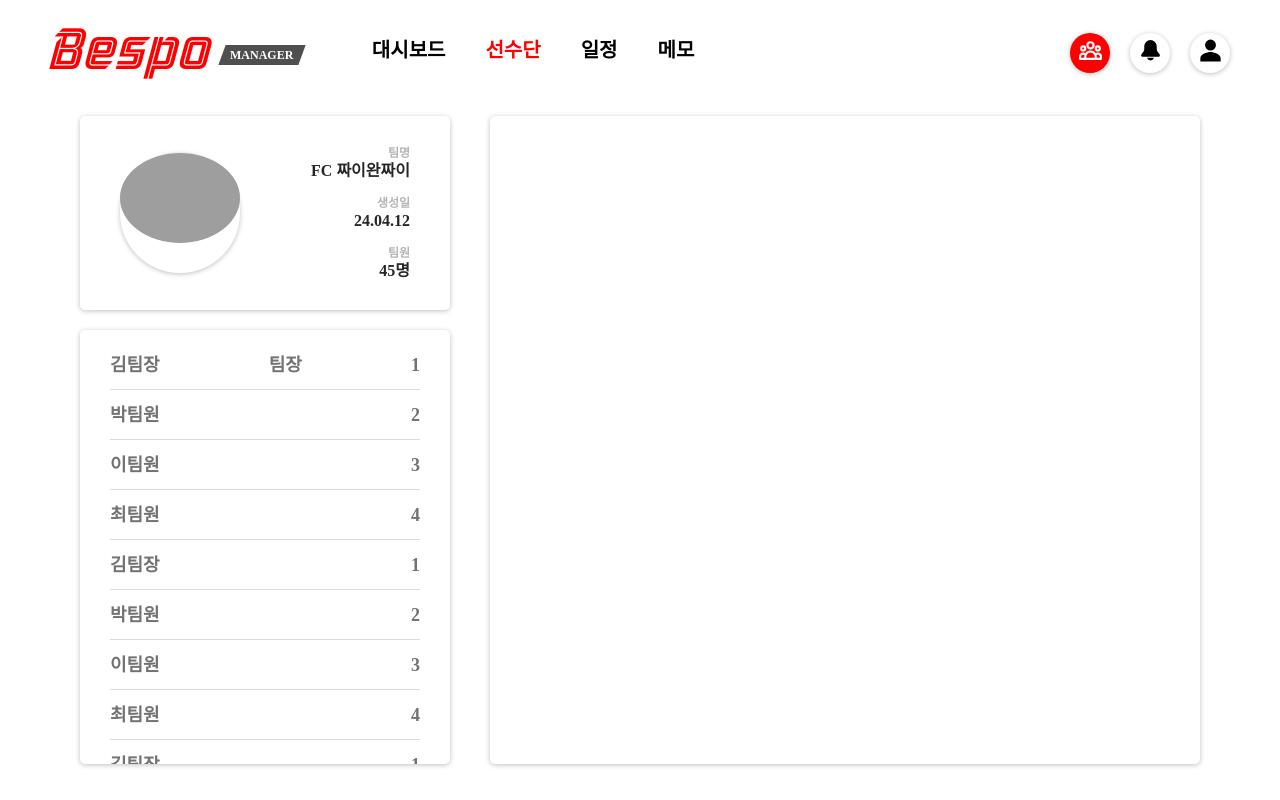
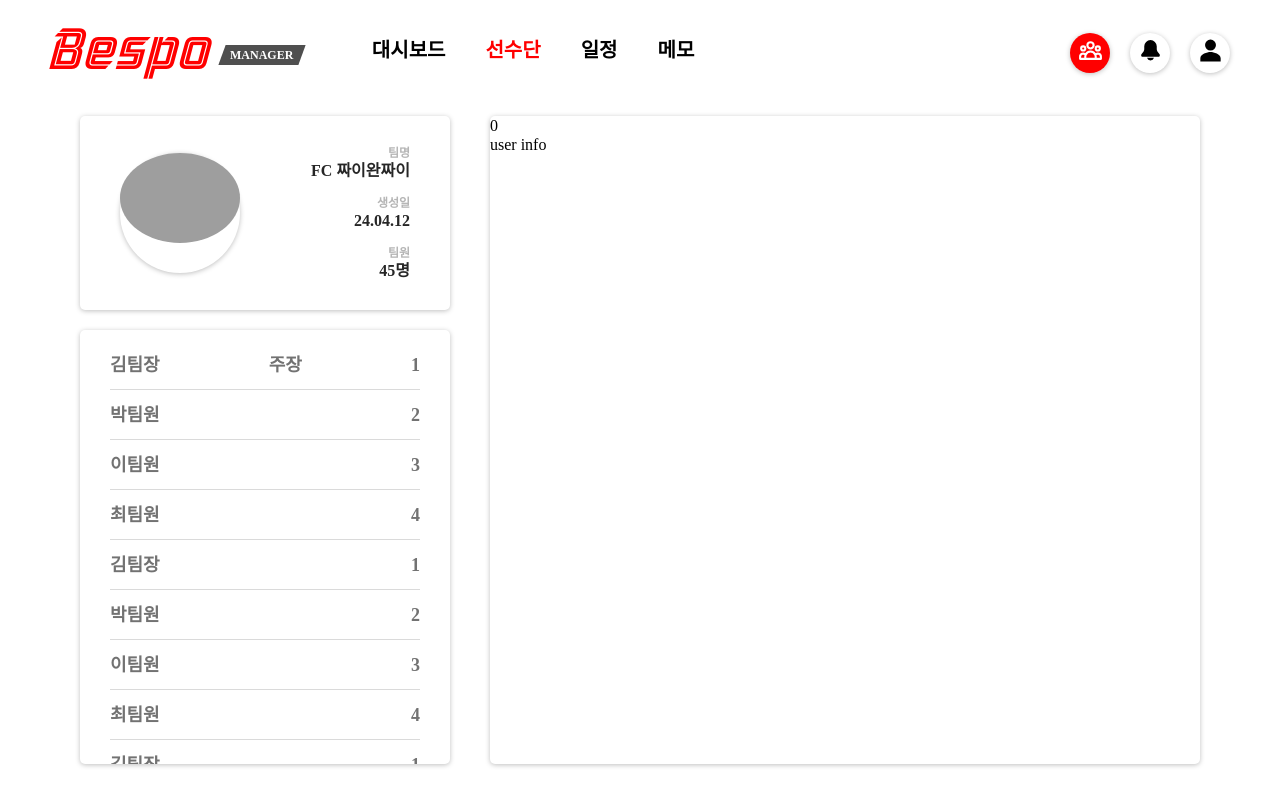
Before and after one commit to BBBespo/bespo, a React (Create React App) app in the folder frontend/: page /team in a window 1280 px wide. Built offline with nearby package versions, Linux system fonts and the light colour scheme; grey boxes are pictures that could not be loaded; a web font is replaced by a local one.

Commit message:
Feat: MemberInfo 선수정보 부모로 전달

```diff
--- a/frontend/src/components/team/MemberInfo.tsx
+++ b/frontend/src/components/team/MemberInfo.tsx
@@ -10,9 +10,15 @@ const MemberInfoContainer = styled.div`
   padding: 10px 30px;
   box-shadow: 0px 1px 5px 0px rgba(0, 0, 0, 0.25);
   overflow-y: auto;
+  scrollbar-width: none; /* Firefox에 대한 스크롤바 숨김 */
+  -ms-overflow-style: none; /* IE 및 Edge에 대한 스크롤바 숨김 */
+
+  &::-webkit-scrollbar {
+    display: none; /* WebKit(Chrome, Safari 등)에 대한 스크롤바 숨김 */
+  }
 `;
 
-const MemberCardContainer = styled.div`
+const MemberCardContainer = styled.button`
   display: flex;
   flex-direction: row;
   justify-content: space-between;
@@ -31,14 +37,19 @@ const MemberCardText = styled.text`
     font-size: 10px;
   }
 
-  // todo : 팀장인 경우 색상 변경
+  // todo : 선택된 멤버의 색상을 변경하는 CSS 코드 작성
 `;
 
-const MemberCard = (member: MemberProps) => {
+const MemberCard = ({ member, onClick }: { member: MemberProps; onClick: (memberId: number) => void }) => {
   return (
-    <MemberCardContainer>
+    <MemberCardContainer
+      onClick={() => {
+        onClick(member.memberId);
+        console.log(member.memberId + ' has selected');
+      }}
+    >
       <MemberCardText>{member.name}</MemberCardText>
-      <MemberCardText>{member.isCaptain ? '팀장' : ''}</MemberCardText>
+      <MemberCardText>{member.isCaptain ? '주장' : ''}</MemberCardText>
       <MemberCardText>{member.number}</MemberCardText>
     </MemberCardContainer>
   );
@@ -51,7 +62,7 @@ interface MemberProps {
   number: number;
 }
 
-const MemberInfo = () => {
+const MemberInfo = ({ onMemberSelected }: { onMemberSelected: (memberId: number) => void }) => {
   const [members, setMembers] = useState<MemberProps[]>([]);
 
   // todo : 멤버 정보를 가져오는 API 호출
@@ -61,21 +72,27 @@ const MemberInfo = () => {
       { name: '박팀원', isCaptain: false, number: 2, memberId: 2 },
       { name: '이팀원', isCaptain: false, number: 3, memberId: 3 },
       { name: '최팀원', isCaptain: false, number: 4, memberId: 4 },
-      { name: '김팀장', isCaptain: false, number: 1, memberId: 1 },
-      { name: '박팀원', isCaptain: false, number: 2, memberId: 2 },
-      { name: '이팀원', isCaptain: false, number: 3, memberId: 3 },
-      { name: '최팀원', isCaptain: false, number: 4, memberId: 4 },
-      { name: '김팀장', isCaptain: false, number: 1, memberId: 1 },
-      { name: '박팀원', isCaptain: false, number: 2, memberId: 2 },
-      { name: '이팀원', isCaptain: false, number: 3, memberId: 3 },
-      { name: '최팀원', isCaptain: false, number: 4, memberId: 4 },
+      { name: '김팀장', isCaptain: false, number: 1, memberId: 5 },
+      { name: '박팀원', isCaptain: false, number: 2, memberId: 6 },
+      { name: '이팀원', isCaptain: false, number: 3, memberId: 7 },
+      { name: '최팀원', isCaptain: false, number: 4, memberId: 8 },
+      { name: '김팀장', isCaptain: false, number: 1, memberId: 9 },
+      { name: '박팀원', isCaptain: false, number: 2, memberId: 10 },
+      { name: '이팀원', isCaptain: false, number: 3, memberId: 11 },
+      { name: '최팀원', isCaptain: false, number: 4, memberId: 12 },
     ]);
   }, []);
 
   return (
     <MemberInfoContainer>
       {members.map((member, index) => (
-        <MemberCard {...member} key={index} />
+        <MemberCard
+          key={index}
+          member={member}
+          onClick={(memberId) => {
+            onMemberSelected(memberId);
+          }}
+        />
       ))}
     </MemberInfoContainer>
   );
--- a/frontend/src/components/team/TeamBoard.tsx
+++ b/frontend/src/components/team/TeamBoard.tsx
@@ -10,11 +10,15 @@ const TeamBoardContainer = styled.div`
   padding: 0vh 5vh;
 `;
 
-const TeamBoard = () => {
+const TeamBoard = ({ onMemberSelected }: { onMemberSelected: (memberId: number) => void }) => {
+  const handleSelectMember = (memberId: number) => {
+    onMemberSelected(memberId);
+  };
+
   return (
     <TeamBoardContainer>
       <TeamInfo />
-      <MemberInfo />
+      <MemberInfo onMemberSelected={handleSelectMember} />
     </TeamBoardContainer>
   );
 };
--- a/frontend/src/pages/main/Team.tsx
+++ b/frontend/src/pages/main/Team.tsx
@@ -1,5 +1,5 @@
 import TeamBoard from '../../components/team/TeamBoard';
-import React from 'react';
+import React, { useState } from 'react';
 import styled from 'styled-components';
 
 const TeamContainer = styled.div`
@@ -23,10 +23,19 @@ const UserBoard = styled.div`
 `;
 
 const Team = () => {
+  const [selectedMember, setSelectedMember] = useState<number>(0);
+
+  const handleSelectMember = (memberId: number) => {
+    setSelectedMember(memberId);
+  };
+
   return (
     <TeamContainer>
-      <TeamBoard />
-      <UserBoard />
+      <TeamBoard onMemberSelected={handleSelectMember} />
+      <UserBoard>
+        <text>{selectedMember}</text>
+        <text>user info</text>
+      </UserBoard>
     </TeamContainer>
   );
 };
```
